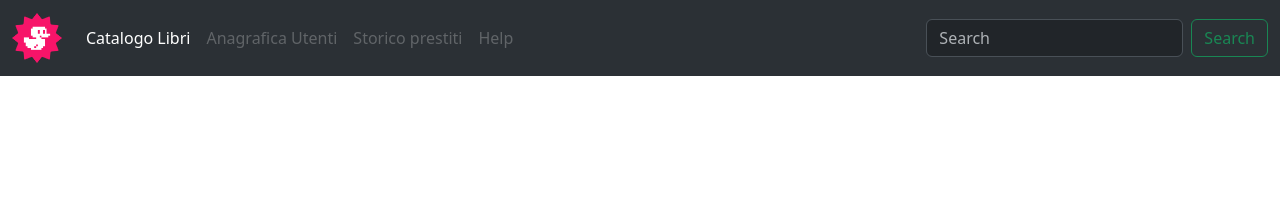
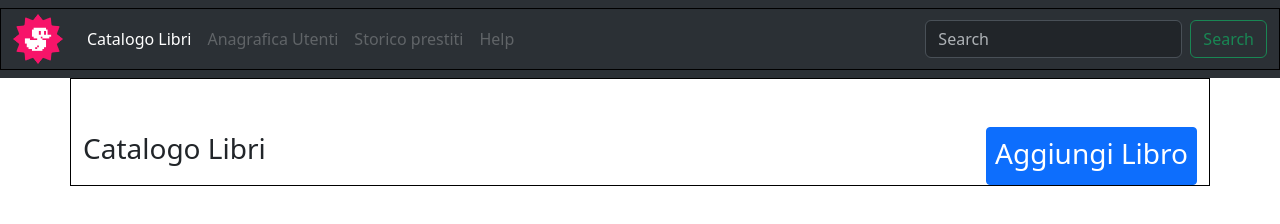
Before and after one commit to JensonAquino/html-css-bootstrap-dashboard, a plain HTML site: page index.html in a window 1280 px wide. Drawn offline with nearby package versions, Linux system fonts and the light colour scheme.

Commit message:
feat:table-title section aggiunta

```diff
--- a/css/style.css
+++ b/css/style.css
@@ -1,3 +1,7 @@
 img{
     width: 50px;
 }
+[class^=container]{
+    border: 1px solid black;
+    min-height: 50px;
+}
--- a/index.html
+++ b/index.html
@@ -46,6 +46,20 @@
     <!-- /header -->
     <!-- main -->
     <main>
+        <!-- table-title-section -->
+<div class="container pt-5">
+    <div class="d-flex justify-content-between">
+        <p class="fs-3">Catalogo Libri </p>
+        <a class="btn btn-primary btn-sm fs-3" href="#" role="button">Aggiungi Libro</a>
+    </div>
+</div>
+
+
+
+
+
+
+
 
     </main>
     <!-- /main -->
```
